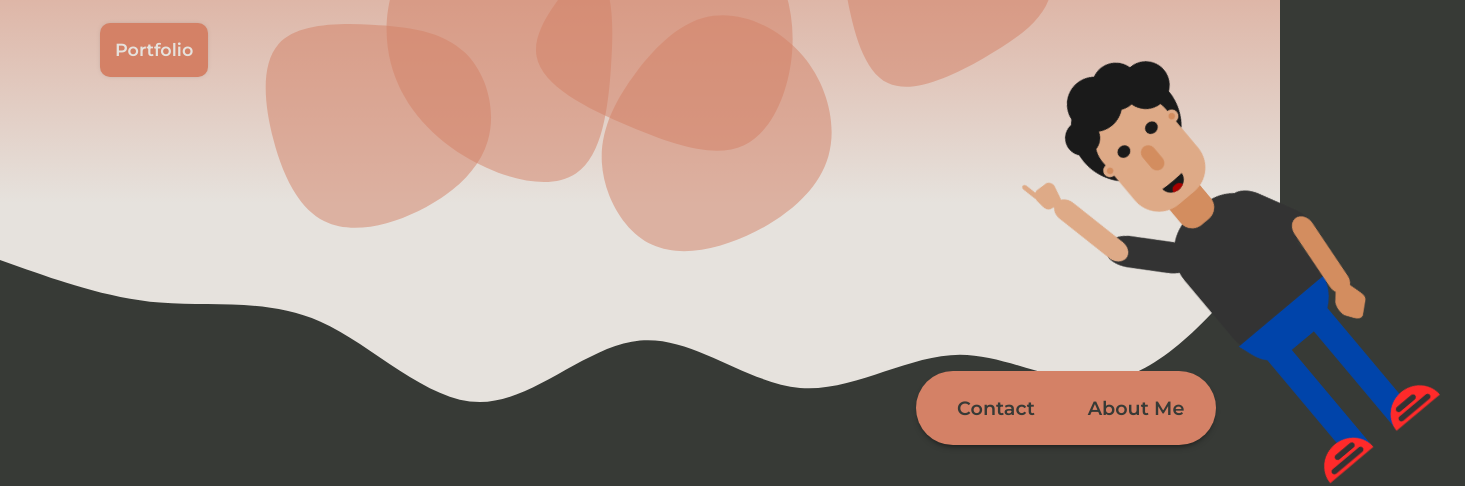
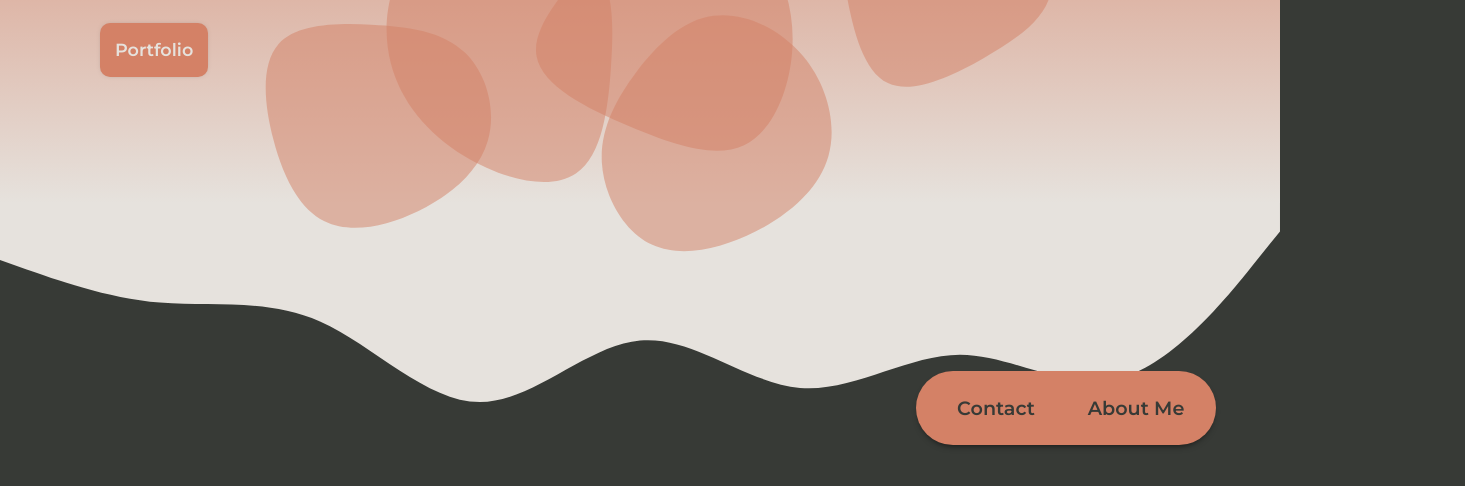
Before and after one commit to AbrarShahriar/AbrarShahriar.github.io, a plain HTML site: page index.html in a window 1280 px wide. Shown: the part 315-801 px from the top of the page, 1465 px wide, since content can reach past the window. Drawn offline with Linux system fonts and the light colour scheme.

Commit message:
removed man

```diff
--- a/index.html
+++ b/index.html
@@ -48,9 +48,9 @@
 
 
 
-          <div class="popup">
+          <!-- <div class="popup">
             <img class="man" src="images/man-pointing-up.png" alt="">
-          </div>
+          </div> -->
         </div>
 
 
```
